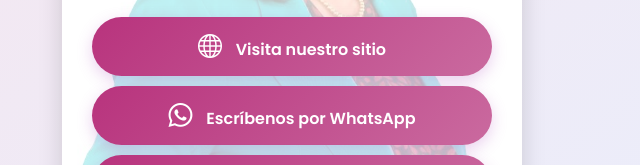
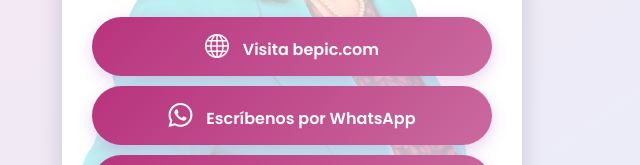
Before and after one commit to Cibertweb/colageno, a plain HTML site: page index.html in a window 1280 px wide. Shown: the part 380-545 px from the top of the page, 348-988 px from the left. Drawn offline with nearby package versions, Linux system fonts and the light colour scheme.

Commit message:
Update index.html

```diff
--- a/index.html
+++ b/index.html
@@ -92,7 +92,7 @@
     <p class="tagline">Activa tu mejor versión de adentro hacía fuera!<br>
 Lo mejor de la naturaleza para tu piel, articulaciones, es energía y elasticidad en una sola dosis.</p>
 
-    <a href="https://www.bepic.com/betisjose" class="link-btn" target="_blank"><i class="bi bi-globe"></i> Visita nuestro sitio</a>
+    <a href="https://www.bepic.com/betisjose" class="link-btn" target="_blank"><i class="bi bi-globe"></i> Visita bepic.com</a>
     <a href="https://wa.me/18097738533" class="link-btn" target="_blank"><i class="bi bi-whatsapp"></i> Escríbenos por WhatsApp</a>
     <a href="https://www.instagram.com/colageno_elizabeth.rd/" class="link-btn" target="_blank"><i class="bi bi-instagram"></i> Instagram</a>
     <a href="https://www.facebook.com/profile.php?id=100065421702667" class="link-btn" target="_blank"><i class="bi bi-facebook"></i> Facebook</a>
```
